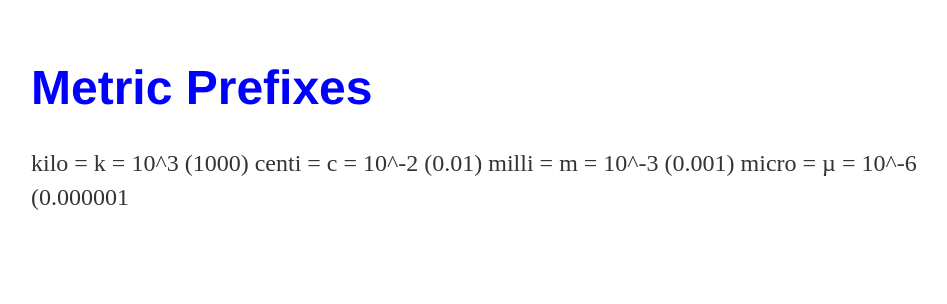
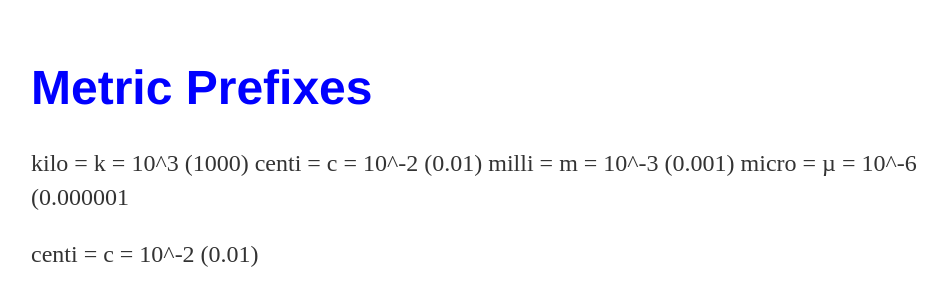
Before and after one commit to glxymoon/glxymoon.github.io, a plain HTML site: page index.html in a window 1280 px wide. Shown: the whole page, without its empty margins (161-1108 px from the left). Drawn offline with Linux system fonts and the light colour scheme.

Commit message:
Update index.html

```diff
--- a/index.html
+++ b/index.html
@@ -15,6 +15,9 @@
      milli = m = 10^-3 (0.001)
      micro = µ = 10^-6 (0.000001
  </p>
+ <p>
+  centi = c = 10^-2 (0.01)
+  <p>
 
  </body>
  </html>
```
